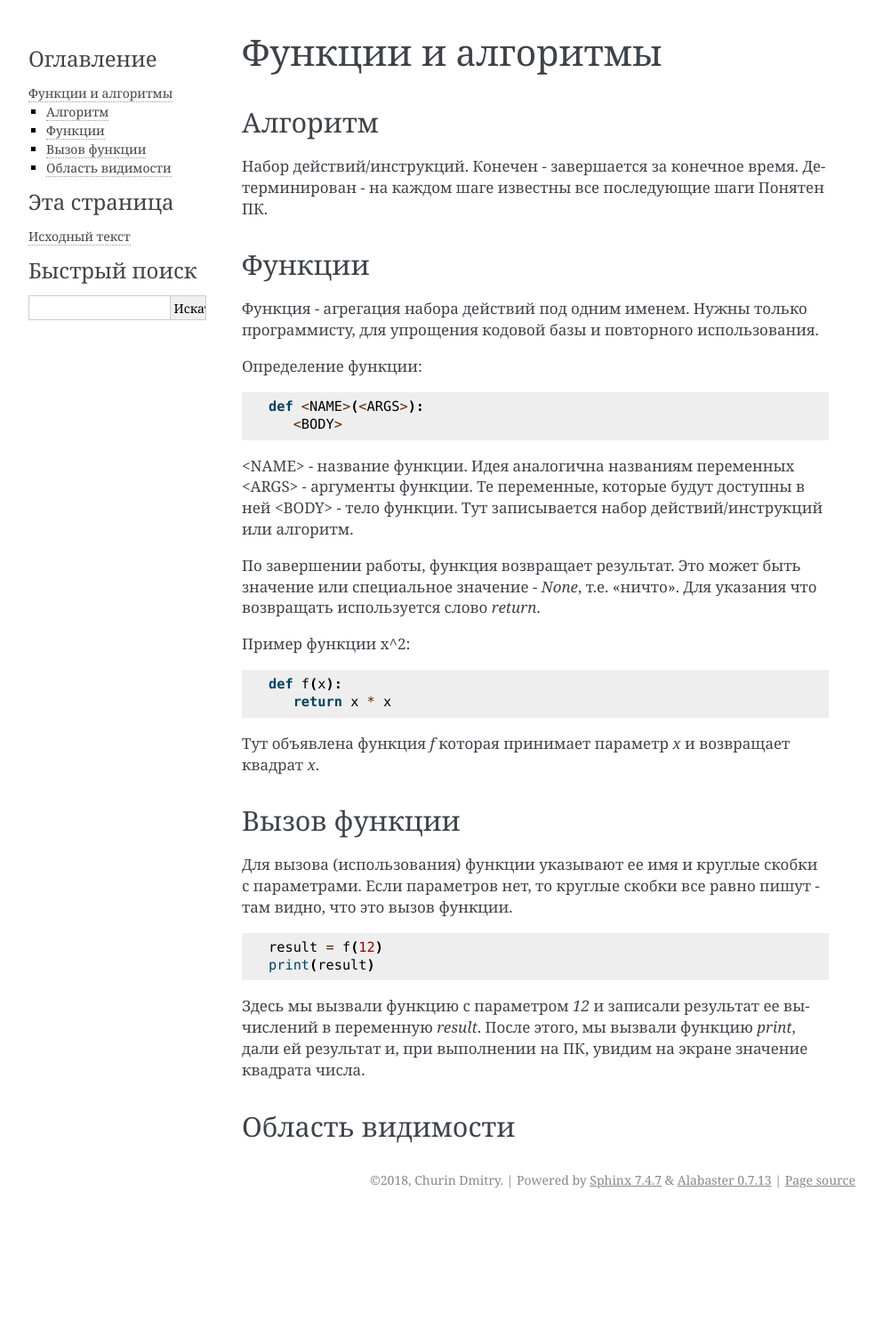
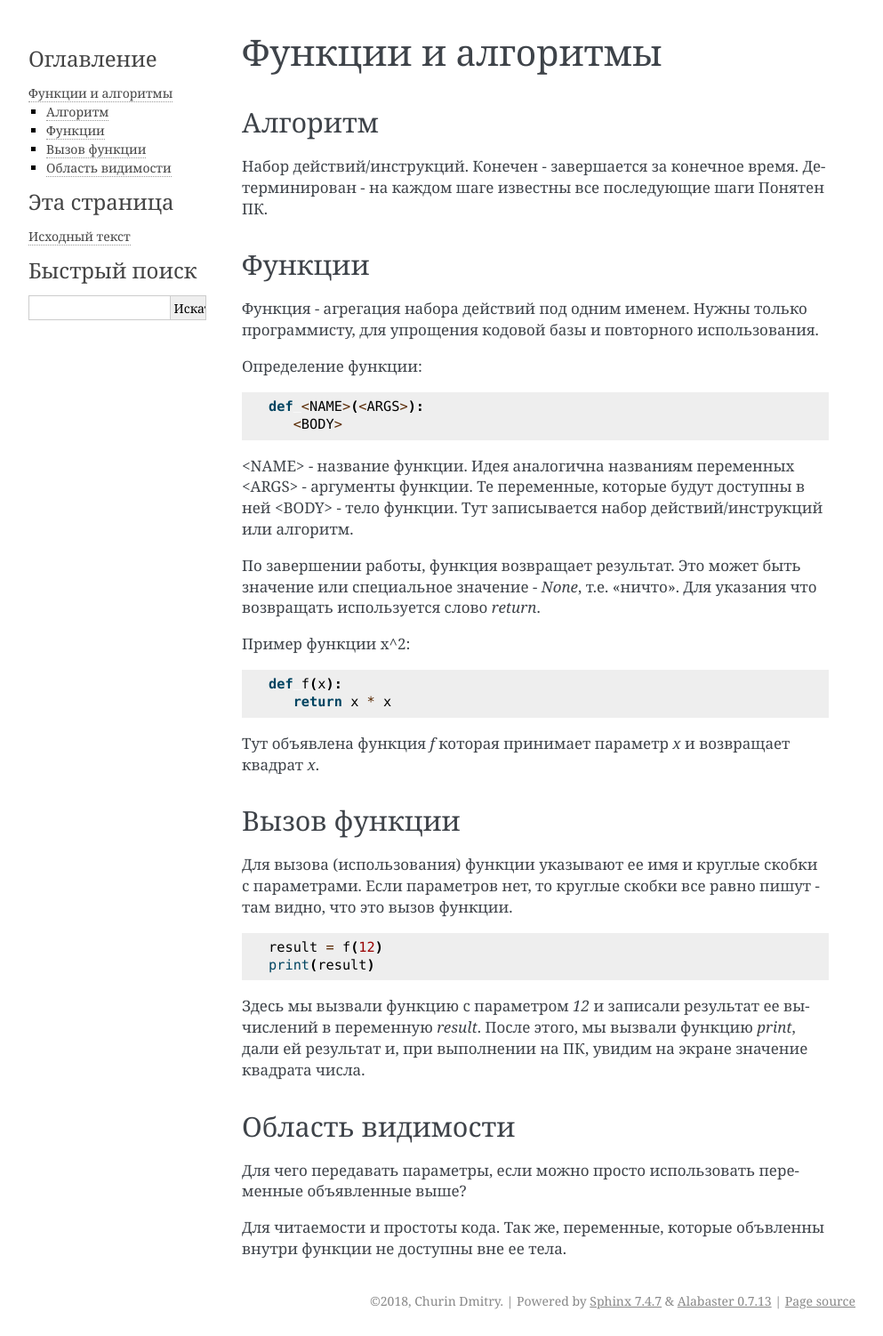
Before and after one commit to Intey/programming-tutorial, a Sphinx documentation site: the page built from source/basic/functions.rst, in a window 1280 px wide. Shown: the whole page at 89% size, without its empty margins (148-1141 px from the left). Built offline with Sphinx 7.4.7, drawn with Linux system fonts in a browser that asks for light colours; before the commit the page ends 1366 px from its top, so only the background shows below that.

Commit message:
[up]: немного за скоуп

```diff
--- a/source/basic/functions.rst
+++ b/source/basic/functions.rst
@@ -54,3 +54,9 @@
 
 Область видимости
 -----------------
+
+Для чего передавать параметры, если можно просто использовать переменные
+объявленные выше?
+
+Для читаемости и простоты кода. Так же, переменные, которые объвленны внутри
+функции не доступны вне ее тела.
```
